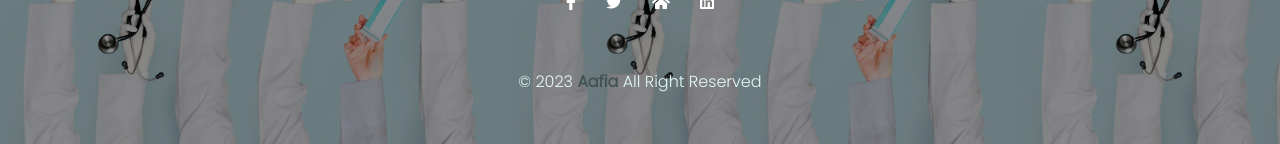
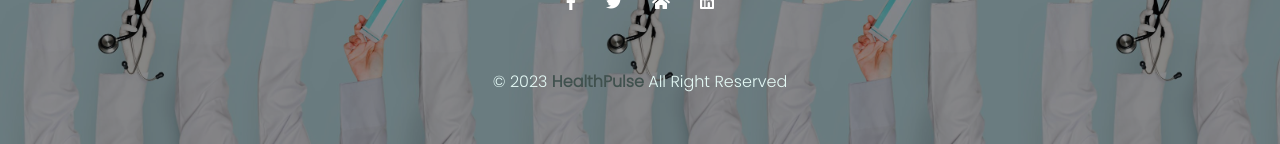
Before and after one commit to Muhtasim-Meem/Doctors-Review, a React (Create React App) app: page /AboutUs in a window 1280 px wide. Shown: the part 1928-2072 px from the top of the page. Built offline with nearby package versions, Linux system fonts and the light colour scheme; some icons are missing.

Commit message:
Code Update

```diff
--- a/src/components/About/AboutUs.js
+++ b/src/components/About/AboutUs.js
@@ -96,7 +96,7 @@ const AboutUs = () => {
             <i class="fab fa-linkedin"></i>
           </div>
           <p class="copyright">
-            © 2023 <span>Aafia</span> All Right Reserved
+            © 2023 <span>HealthPulse </span> All Right Reserved
           </p>
         </div>
       </div>
```
